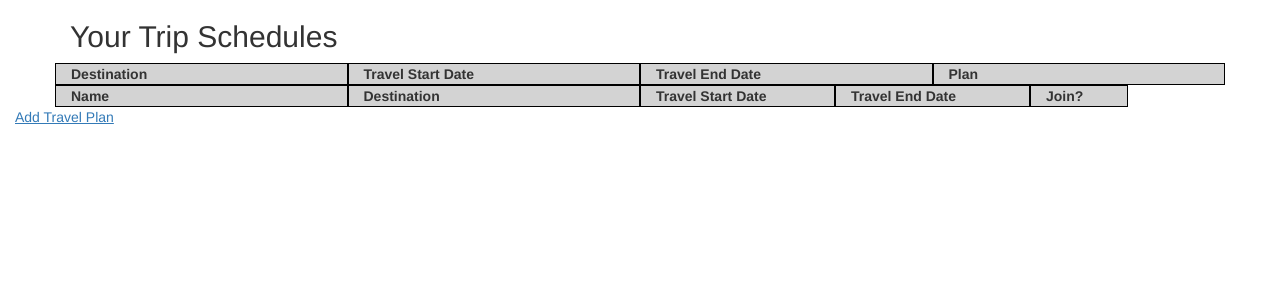
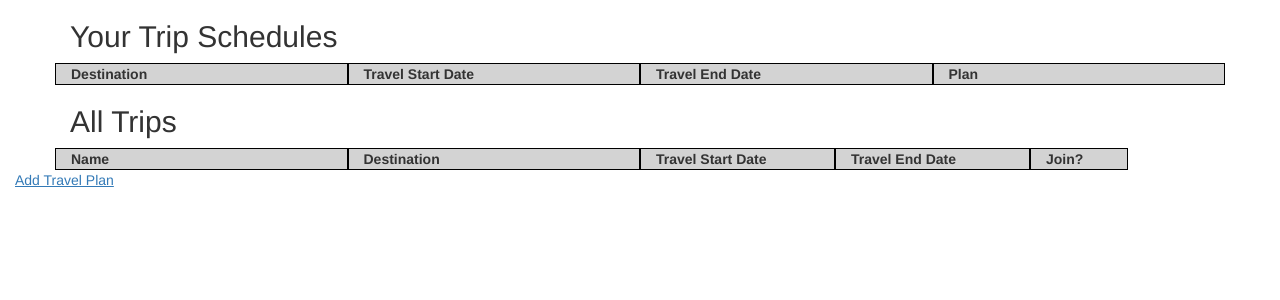
Before and after one commit to travalc/blue_monkey, a Django app: template apps/travels/templates/travels/index.html in a window 1280 px wide. Shown: the part 80-380 px from the top of the page. Run offline with Django 3.2, Linux system fonts and the light colour scheme; the template is opened without the code that fills it, so the values that code supplies are empty; parts of the project's set-up code (start-up, migrations or seed data) failed here and were passed over; some libraries are stand-ins or nearby versions.

Commit message:
Forgot All Trips Header. Oops.

```diff
--- a/apps/travels/templates/travels/index.html
+++ b/apps/travels/templates/travels/index.html
@@ -94,6 +94,7 @@
             {% endfor %}
         </div>
         <div class="container">
+            <h2>All Trips</h2>
             <div class="row">
                 <div class="col-md-3 heading column">
                     <strong>Name</strong>
```
